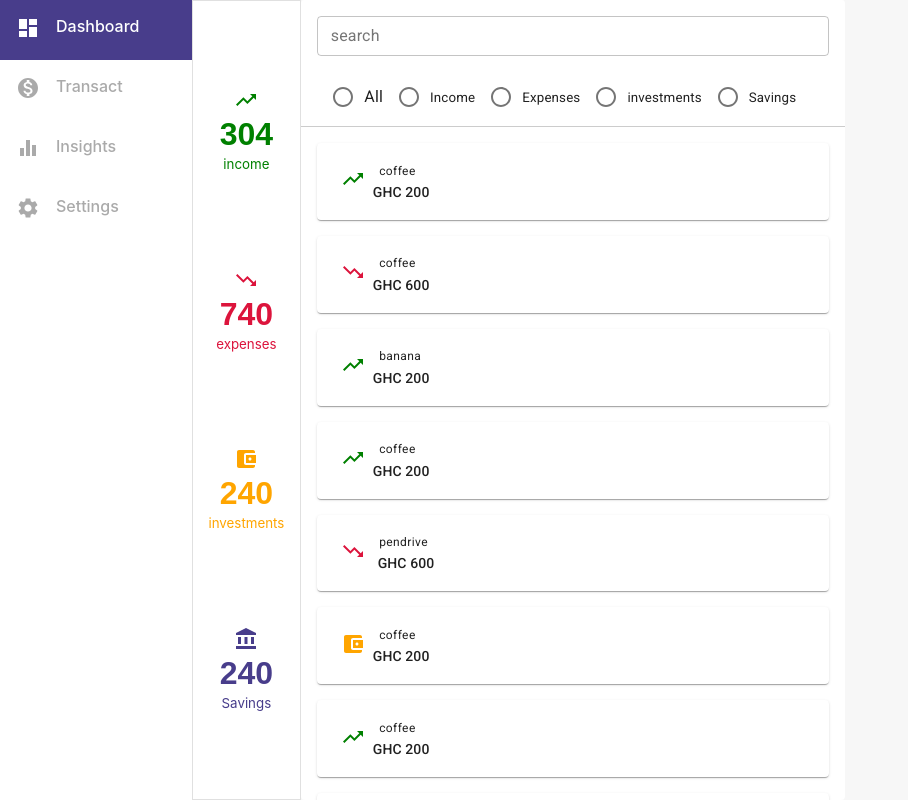
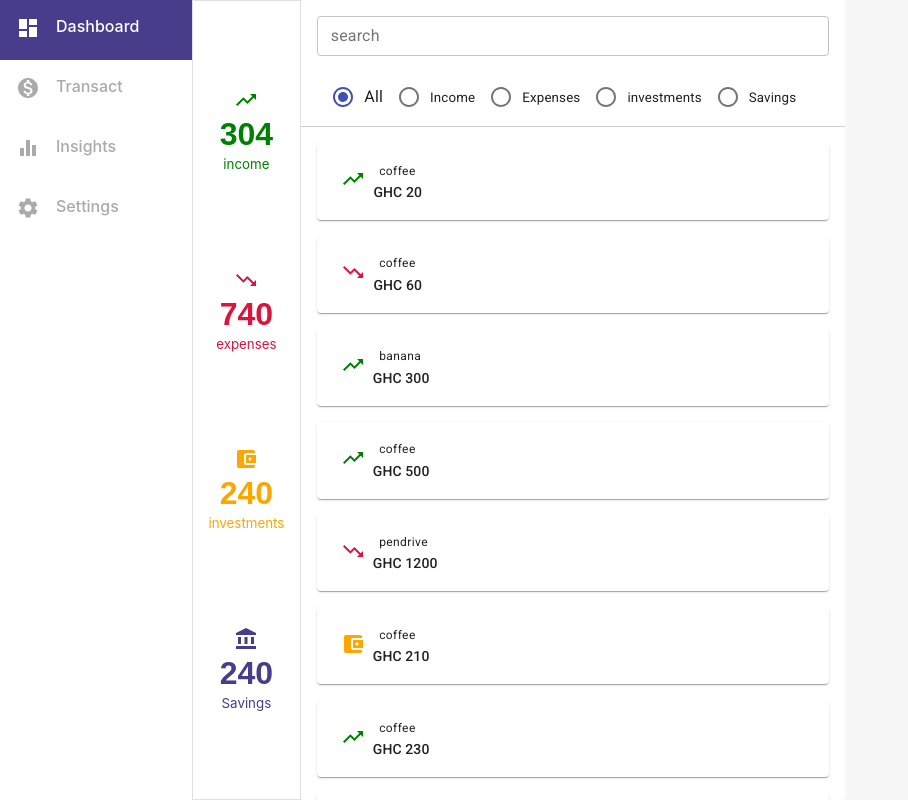
Before and after one commit to faddalibrahim/money-bag, a React (Create React App) app: page /dashboard in a window 1280 px wide. Shown: the whole page, without its empty margins (0-908 px from the left). Built offline with nearby package versions, Linux system fonts and the light colour scheme.

Commit message:
search functionality has bugs

```diff
--- a/src/pages/dashboard/Dashboard.js
+++ b/src/pages/dashboard/Dashboard.js
@@ -12,6 +12,7 @@ class Dashboard extends Component {
   state = {
     transactions: [...dummy_data],
     filtered: [],
+    currentFilter: "all",
   };
 
   filter = (keyword) => {
@@ -21,22 +22,35 @@ class Dashboard extends Component {
 
     this.setState({
       filtered,
+      currentFilter: keyword,
     });
   };
 
+  search = (keyword) => {
+    const filtered = this.state.transactions.filter(
+      (transaction) =>
+        JSON.stringify(transaction).includes(keyword) &&
+        transaction.transactionType === this.state.currentFilter
+    );
+    this.setState({ filtered });
+  };
+
   render() {
+    // alert(this.state.currentFilter);
+    console.log(this.state);
+
     return (
       <div className="dashboard">
         <TransactionsCard />
 
         <Paper className="transanctions-list-filter-paper" elevation="0">
-          <FilterTransactions filter={this.filter} />
+          <FilterTransactions filter={this.filter} search={this.search} />
 
           <TransactionsList
             transactions={
-              this.state.filtered.length === 0
-                ? this.state.transactions
-                : this.state.filtered
+              this.state.filtered.length
+                ? this.state.filtered
+                : this.state.transactions
             }
           />
         </Paper>
--- a/src/pages/dashboard/FilterTransactions.js
+++ b/src/pages/dashboard/FilterTransactions.js
@@ -9,6 +9,10 @@ import TextField from "@material-ui/core/TextField";
 class FilterTransactions extends Component {
   handleChange = (e) => {
     this.props.filter(e.target.value);
+  };
+
+  handleSearch = (e) => {
+    this.props.search(e.target.value);
   };
 
   render() {
@@ -26,18 +30,19 @@ class FilterTransactions extends Component {
           variant="outlined"
           fullWidth
           size="small"
-          //   onChange={this.handleChange}
+          onChange={this.handleSearch}
         />
         <br></br>
         <RadioGroup
           row
           aria-label="transaction-type"
-          name="transactionType"
-          //   value={this.state.transactionType}
+          // name="transactionType"
+          // value="All"
           onChange={this.handleChange}
+          defaultValue="all"
         >
           <FormControlLabel
-            value="All"
+            value="all"
             control={<Radio color="primary" id="transactionType" />}
             label="All"
           />
--- a/src/utils/dummy_data.js
+++ b/src/utils/dummy_data.js
@@ -1,56 +1,56 @@
 export const dummy_data = [
   {
     transactionType: "income",
-    amount: "200",
+    amount: "20",
     source: "coffee",
     description: "I bought this on my way to school",
     date: "21/02/2021",
   },
   {
     transactionType: "expenses",
-    amount: "600",
+    amount: "60",
     source: "coffee",
     description: "I bought this on my way to school",
     date: "21/02/2021",
   },
   {
     transactionType: "income",
-    amount: "200",
+    amount: "300",
     source: "banana",
     description: "I bought this on my way to school",
     date: "21/02/2021",
   },
   {
     transactionType: "income",
-    amount: "200",
+    amount: "500",
     source: "coffee",
     description: "I bought this on my way to school",
     date: "21/02/2021",
   },
   {
     transactionType: "expenses",
-    amount: "600",
+    amount: "1200",
     source: "pendrive",
     description: "I bought this on my way to school",
     date: "21/02/2021",
   },
   {
     transactionType: "investments",
-    amount: "200",
+    amount: "210",
     source: "coffee",
     description: "I bought this on my way to school",
     date: "21/02/2021",
   },
   {
     transactionType: "income",
-    amount: "200",
+    amount: "230",
     source: "coffee",
     description: "I bought this on my way to school",
     date: "21/02/2021",
   },
   {
     transactionType: "income",
-    amount: "200",
+    amount: "240",
     source: "coffee",
     description: "I bought this on my way to school",
     date: "21/02/2021",
```
Also changed, not shown: 1 other file (tests, documents, lock files or other folders).
